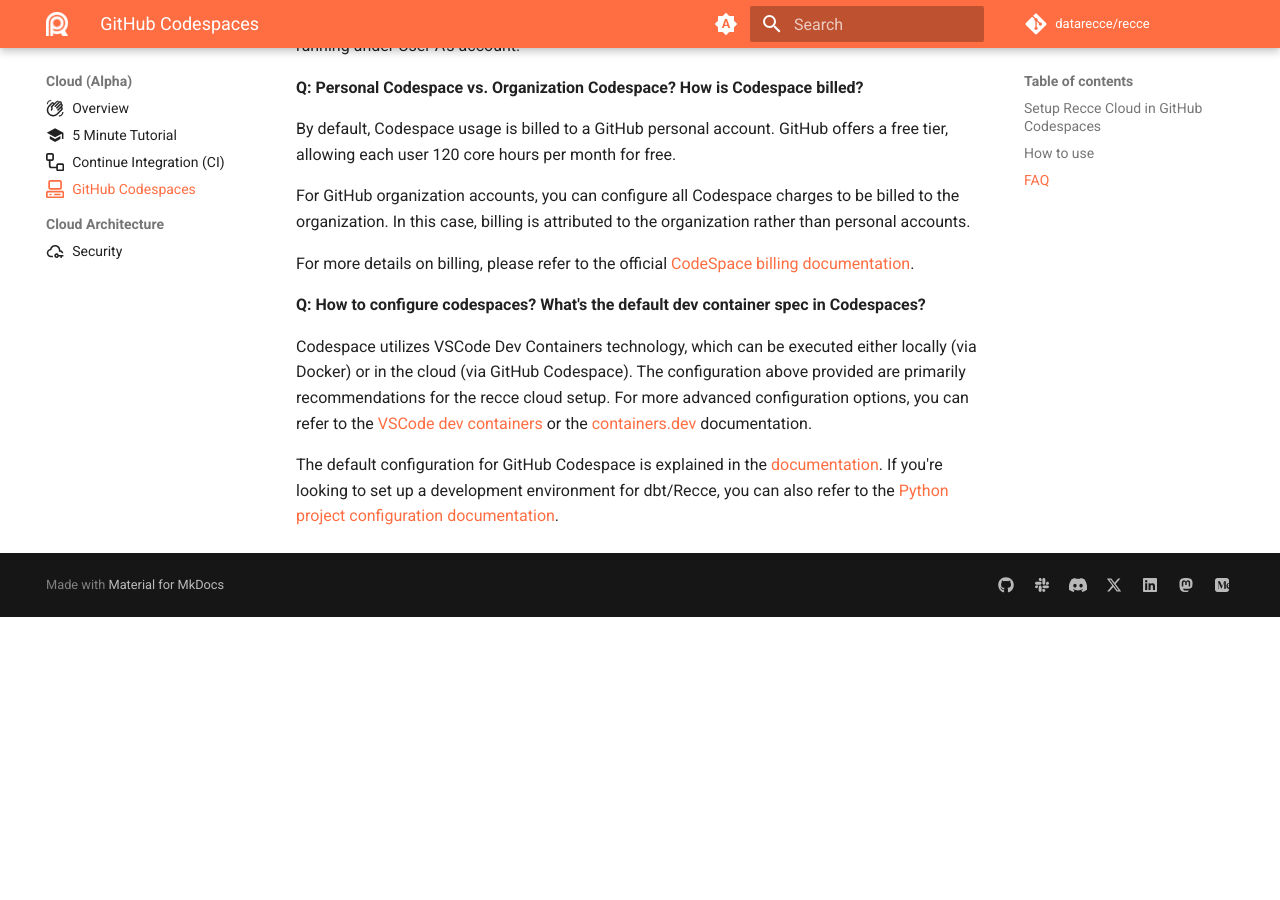
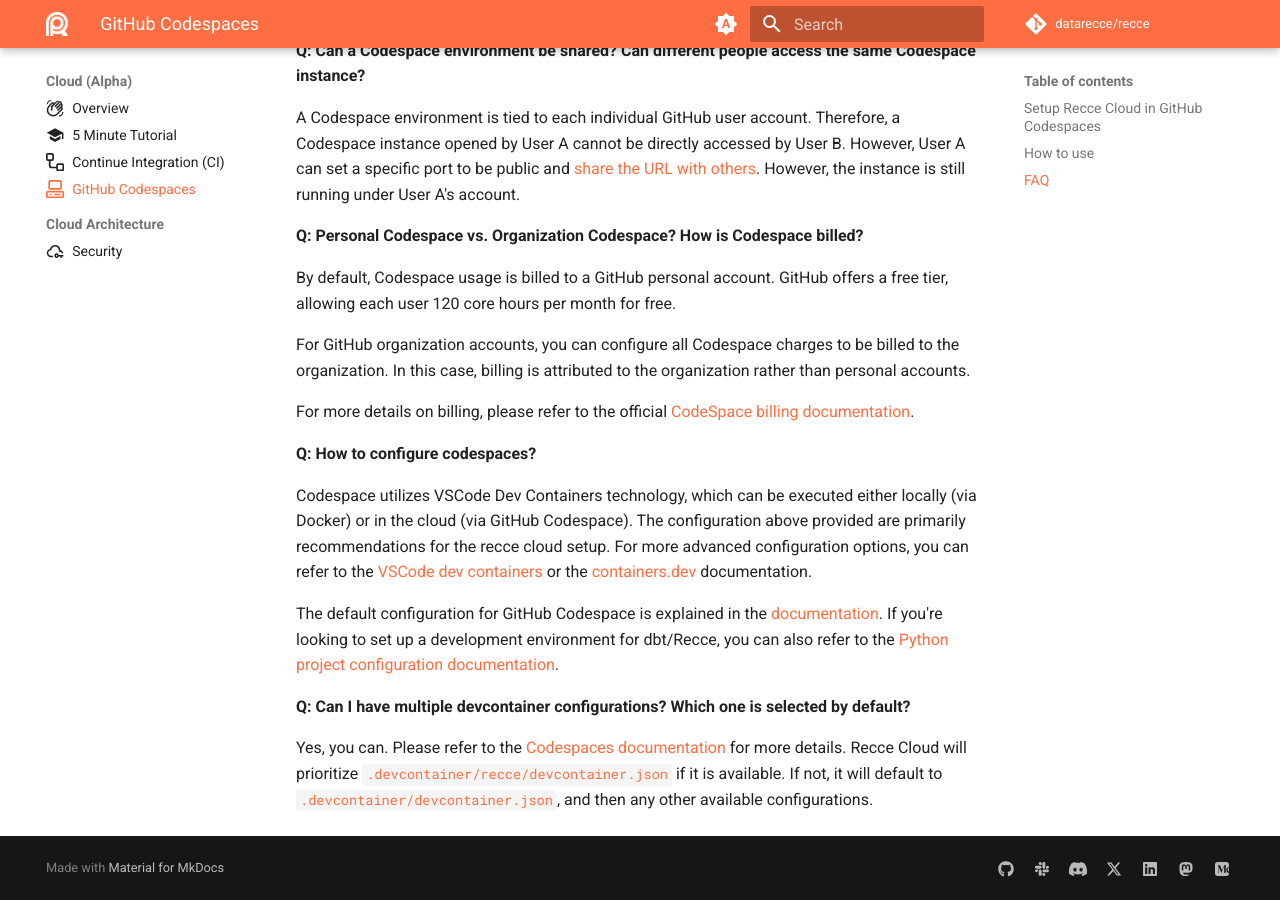
Before and after one commit to DataRecce/recce-documentation, an MkDocs documentation site: the page built from docs/docs/recce-cloud/setup-gh-codespaces.md, in a window 1280 px wide and 900 px high, scrolled down 2452 px. Built offline with MkDocs 1.6.1 and Material for MkDocs 9.7.7, drawn with Linux system fonts in a browser that asks for light colours; comment, search, counter and statistics services are not loaded; before the commit the page ends 3069 px from its top, so only the background shows below that; some of the changed text lies outside the part shown.

Commit message:
update doc for default devcontainer.json
Signed-off-by: popcorny <celu@infuseai.io>

````diff
--- a/docs/docs/recce-cloud/setup-gh-codespaces.md
+++ b/docs/docs/recce-cloud/setup-gh-codespaces.md
@@ -14,10 +14,16 @@
 1. Prepare the two files in your repository
     ```
     .devcontainer
-    ├── Dockerfile
-    └── devcontainer.json
+    └── recce
+        ├── Dockerfile
+        └── devcontainer.json
     ```
-1. Configure the `.devcontainer/devcontainer.json`
+
+    !!! Tip
+
+        You can place the devcontainer configuration in [any valid location for Codespaces](https://docs.github.com/en/codespaces/setting-up-your-project-for-codespaces/adding-a-dev-container-configuration/introduction-to-dev-containers#creating-a-custom-dev-container-configuration). However, Recce Cloud will prioritize using `.devcontainer/recce/devcontainer.json` if it is available.
+
+1. Configure the `.devcontainer/recce/devcontainer.json`
     ```json
     {
         "name": "Recce CodeSpace",
@@ -83,9 +89,12 @@
 For more details on billing, please refer to the official [CodeSpace billing documentation](https://docs.github.com/en/billing/managing-billing-for-github-codespaces/about-billing-for-github-codespaces).
 
 
-
-**Q: How to configure codespaces? What's the default dev container spec in Codespaces?**
+**Q: How to configure codespaces?**
 
 Codespace utilizes VSCode Dev Containers technology, which can be executed either locally (via Docker) or in the cloud (via GitHub Codespace). The configuration above provided are primarily recommendations for the recce cloud setup. For more advanced configuration options, you can refer to the [VSCode dev containers](https://code.visualstudio.com/docs/devcontainers/containers) or the [containers.dev](https://containers.dev/) documentation.
 
 The default configuration for GitHub Codespace is explained in the [documentation](https://docs.github.com/en/codespaces/setting-up-your-project-for-codespaces/adding-a-dev-container-configuration/introduction-to-dev-containers). If you're looking to set up a development environment for dbt/Recce, you can also refer to the [Python project configuration documentation](https://docs.github.com/en/codespaces/setting-up-your-project-for-codespaces/adding-a-dev-container-configuration/setting-up-your-python-project-for-codespaces).
+
+**Q: Can I have multiple devcontainer configurations? Which one is selected by default?**
+
+Yes, you can. Please refer to the [Codespaces documentation](https://docs.github.com/en/codespaces/setting-up-your-project-for-codespaces/adding-a-dev-container-configuration/introduction-to-dev-containers#creating-a-custom-dev-container-configuration) for more details. Recce Cloud will prioritize `.devcontainer/recce/devcontainer.json` if it is available. If not, it will default to `.devcontainer/devcontainer.json`, and then any other available configurations.
````
